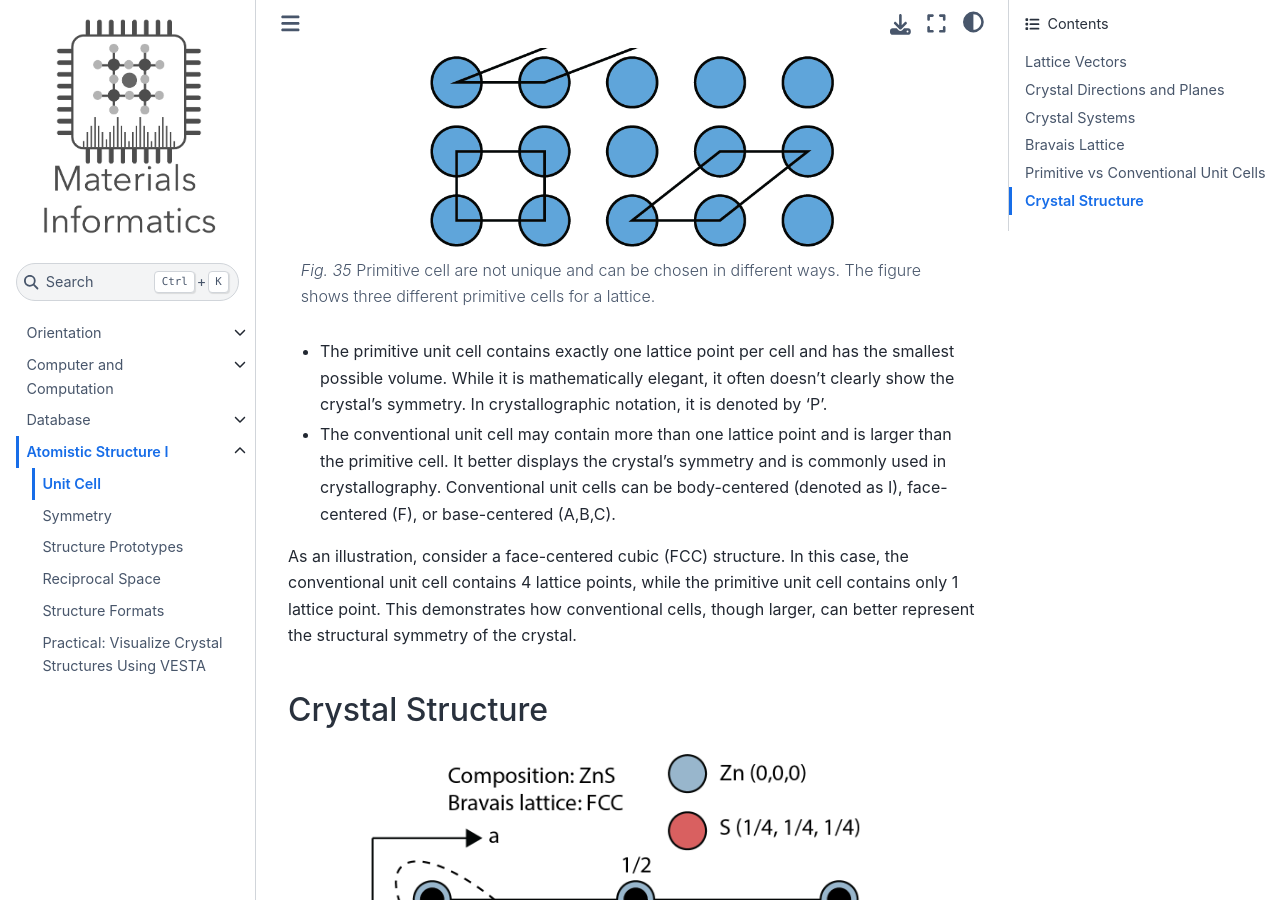
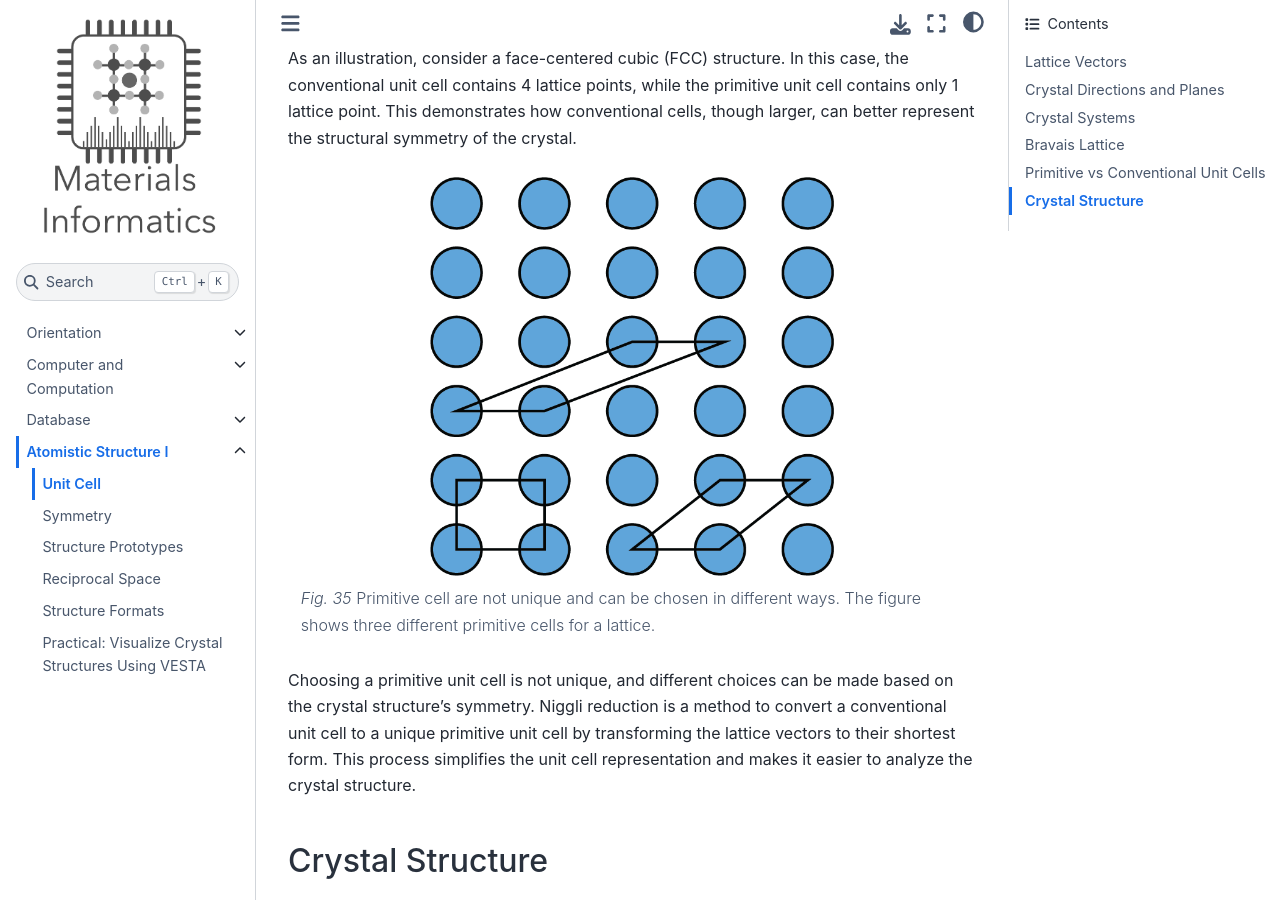
Before and after one commit to deng-group/MLE4217_5219_book, a Jupyter Book: the page built from atomistic_structure_I/unit_cell.md, in a window 1280 px wide and 900 px high, scrolled down 3371 px. Built offline with Jupyter Book 1.0.4 settings and Sphinx 7.4.7 and the Sphinx Book theme 1.1.4, drawn with Linux system fonts in a browser that asks for light colours; pages that are not in the unit, such as notebooks, are missing from menus; comment, search, counter and statistics services are not loaded.

````diff
--- a/atomistic_structure_I/unit_cell.md
+++ b/atomistic_structure_I/unit_cell.md
@@ -70,6 +70,13 @@
 
 
 ## Primitive vs Conventional Unit Cells
+
+- The primitive unit cell contains exactly one lattice point per cell and has the smallest possible volume. While it is mathematically elegant, it often doesn't clearly show the crystal's symmetry. In crystallographic notation, it is denoted by 'P'.
+
+- The conventional unit cell may contain more than one lattice point and is larger than the primitive cell. It better displays the crystal's symmetry and is commonly used in crystallography. Conventional unit cells can be body-centered (denoted as I), face-centered (F), or base-centered (A,B,C).
+
+As an illustration, consider a face-centered cubic (FCC) structure. In this case, the conventional unit cell contains 4 lattice points, while the primitive unit cell contains only 1 lattice point. This demonstrates how conventional cells, though larger, can better represent the structural symmetry of the crystal.
+
 ```{figure} ../figures/primitive_cell.png
 ---
 width: 60%
@@ -77,11 +84,8 @@
 ---
 Primitive cell are not unique and can be chosen in different ways. The figure shows three different primitive cells for a lattice.
 ```
-- The primitive unit cell contains exactly one lattice point per cell and has the smallest possible volume. While it is mathematically elegant, it often doesn't clearly show the crystal's symmetry. In crystallographic notation, it is denoted by 'P'.
 
-- The conventional unit cell may contain more than one lattice point and is larger than the primitive cell. It better displays the crystal's symmetry and is commonly used in crystallography. Conventional unit cells can be body-centered (denoted as I), face-centered (F), or base-centered (A,B,C).
-
-As an illustration, consider a face-centered cubic (FCC) structure. In this case, the conventional unit cell contains 4 lattice points, while the primitive unit cell contains only 1 lattice point. This demonstrates how conventional cells, though larger, can better represent the structural symmetry of the crystal.
+Choosing a primitive unit cell is not unique, and different choices can be made based on the crystal structure's symmetry. Niggli reduction is a method to convert a conventional unit cell to a unique primitive unit cell by transforming the lattice vectors to their shortest form. This process simplifies the unit cell representation and makes it easier to analyze the crystal structure.
 
 ## Crystal Structure
 ```{figure} ../figures/motif.png
````
Also changed, not shown: 1 other file.
